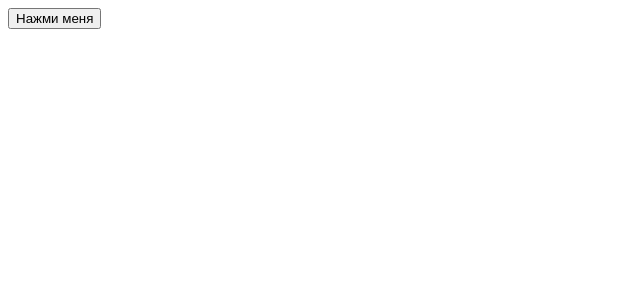
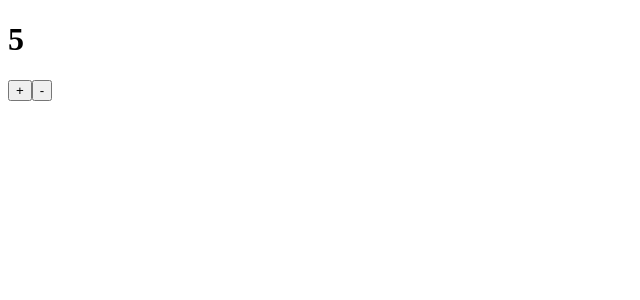
Before and after one commit to sumenko/hello_react, a React (Create React App) app: page / in a window 1280 px wide. Shown: the top 300 px of the page, without its empty margins (0-640 px from the left). Built offline with nearby package versions, Linux system fonts and the light colour scheme; the HTML template or start-up script is replaced by a standard one.

Commit message:
increment/decrement works

```diff
--- a/src/App.js
+++ b/src/App.js
@@ -1,8 +1,19 @@
-import React from 'react';
+import React, {useState} from 'react';
 
 function App() {
+  const [likes, setLikess] = useState(5);
+
+  function Increment(){
+    setLikess(likes+1);
+  }
+  function Decrement(){
+    setLikess(likes-1);
+  }
   return (
     <div className="App">
+      <h1>{likes}</h1>
+      <button onClick={Increment}>+</button>
+      <button onClick={Decrement}>-</button>
     </div>
   );
 }
--- a/src/index.js
+++ b/src/index.js
@@ -4,8 +4,6 @@ import App from './App';
 
 
 ReactDOM.render(
-    React.createElement('button', {
-      onClick: () => console.log('CLICK')
-    }, 'Нажми меня'),
+    <App/>,
   document.getElementById('root')
 );
```
Also changed, not shown: 1 other file (tests, documents, lock files or other folders).
